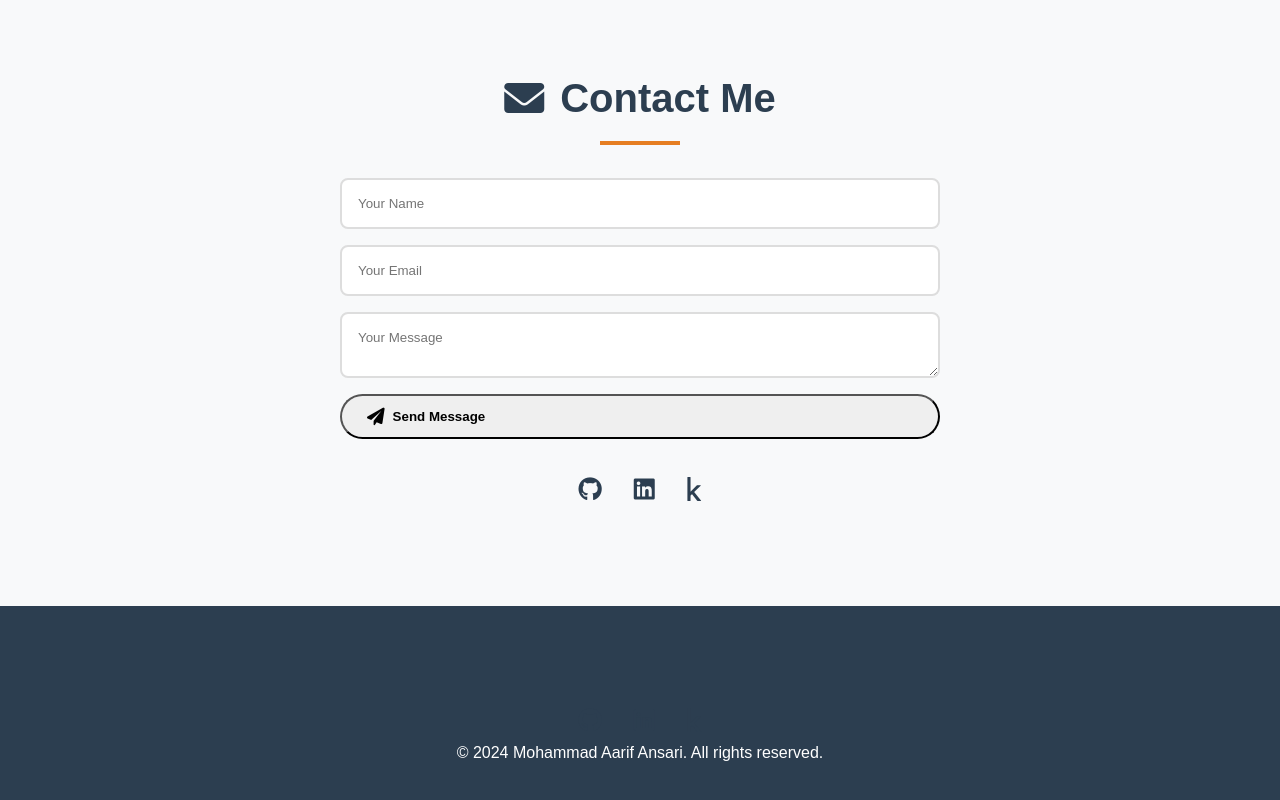
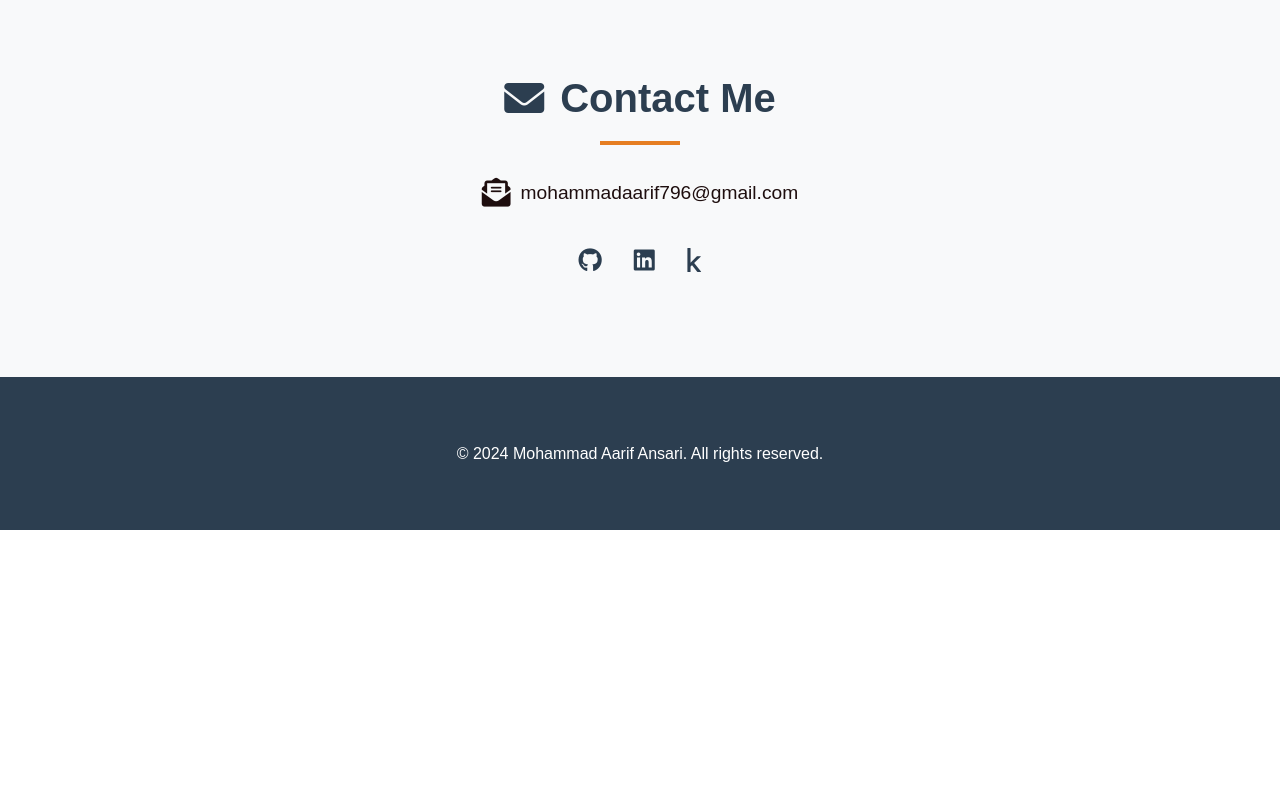
Before and after one commit to aaarif796/aaarif796.github.io, a plain HTML site: page index.html in a window 1280 px wide. Shown: the part 3258-4058 px from the top of the page. After the commit the page ends 3788 px from the top, so only its background shows below. Drawn offline with nearby package versions, Linux system fonts and the light colour scheme.

Commit message:
last-commit

```diff
--- a/index.html
+++ b/index.html
@@ -4,12 +4,12 @@
   <meta charset="UTF-8" />
   <meta name="viewport" content="width=device-width, initial-scale=1.0" />
   <title>Mohammad Aarif Ansari - Portfolio</title>
+  <script type="text/javascript" src="https://cdn.jsdelivr.net/npm/@emailjs/browser@4/dist/email.min.js"></script>
   <!-- Updated CSS -->
   <link rel="stylesheet" href="styles/styles.css" />
   <!-- Font Awesome and Animate.css -->
   <link rel="stylesheet" href="https://cdnjs.cloudflare.com/ajax/libs/font-awesome/6.0.0/css/all.min.css" />
   <link rel="stylesheet" href="https://cdnjs.cloudflare.com/ajax/libs/animate.css/4.1.1/animate.min.css" />
-  <script type="text/javascript" src="https://cdn.emailjs.com/sdk/2.3.2/email.min.js"></script>
 </head>
 <body>
   <!-- Header -->
@@ -172,16 +172,19 @@
     </div>
   </section>
 
-  <!-- Contact Section -->
   <section id="contact" class="contact">
     <div class="container">
         <h2><i class="fas fa-envelope"></i> Contact Me</h2>
-      <form id="contact-form" class="animate__animated">
-        <input type="text" id="name" placeholder="Your Name" required>
-        <input type="email" id="email" placeholder="Your Email" required>
-        <textarea id="message" placeholder="Your Message" required></textarea>
-        <button type="submit" class="btn"><i class="fas fa-paper-plane"></i> Send Message</button>
-      </form>
+
+        <!-- Email Address with Icon -->
+        <div class="email-contact">
+            <a href="mailto:your.email@example.com">
+                <i class="fas fa-envelope-open-text"></i>
+                mohammadaarif796@gmail.com
+            </a>
+        </div>
+
+        <!-- Social Links -->
         <div class="social-links animate__animated">
             <a href="https://github.com/your-username" target="_blank"><i class="fab fa-github"></i></a>
             <a href="https://www.linkedin.com/in/your-profile" target="_blank"><i class="fab fa-linkedin"></i></a>
@@ -193,11 +196,7 @@
   <!-- Footer -->
   <footer>
     <div class="container">
-      <div class="social-links">
-        <a href="https://github.com/your-username" target="_blank"><i class="fab fa-github"></i></a>
-        <a href="https://www.linkedin.com/in/your-profile" target="_blank"><i class="fab fa-linkedin"></i></a>
-        <a href="https://www.kaggle.com/your-username" target="_blank"><i class="fab fa-kaggle"></i></a>
-      </div>
+
       <p>&copy; 2024 Mohammad Aarif Ansari. All rights reserved.</p>
     </div>
   </footer>
--- a/styles/styles.css
+++ b/styles/styles.css
@@ -345,3 +345,25 @@
     object-fit: cover;
     border-radius: 50%;
   }
+
+  .email-contact {
+    margin: 20px 0;
+    text-align: center;
+}
+
+.email-contact a {
+    color: rgb(18 1 1 / 95%);
+    font-size: 1.2em;
+    text-decoration: none;
+    display: inline-flex;
+    align-items: center;
+    gap: 10px;
+}
+
+.email-contact a:hover {
+    color: #4a90e2;
+}
+
+.email-contact i {
+    font-size: 1.5em;
+}
```
Also changed, not shown: scripts/scripts.js (deleted, +0 -44 lines). Lines whose indentation alone changed are shown as unchanged.
